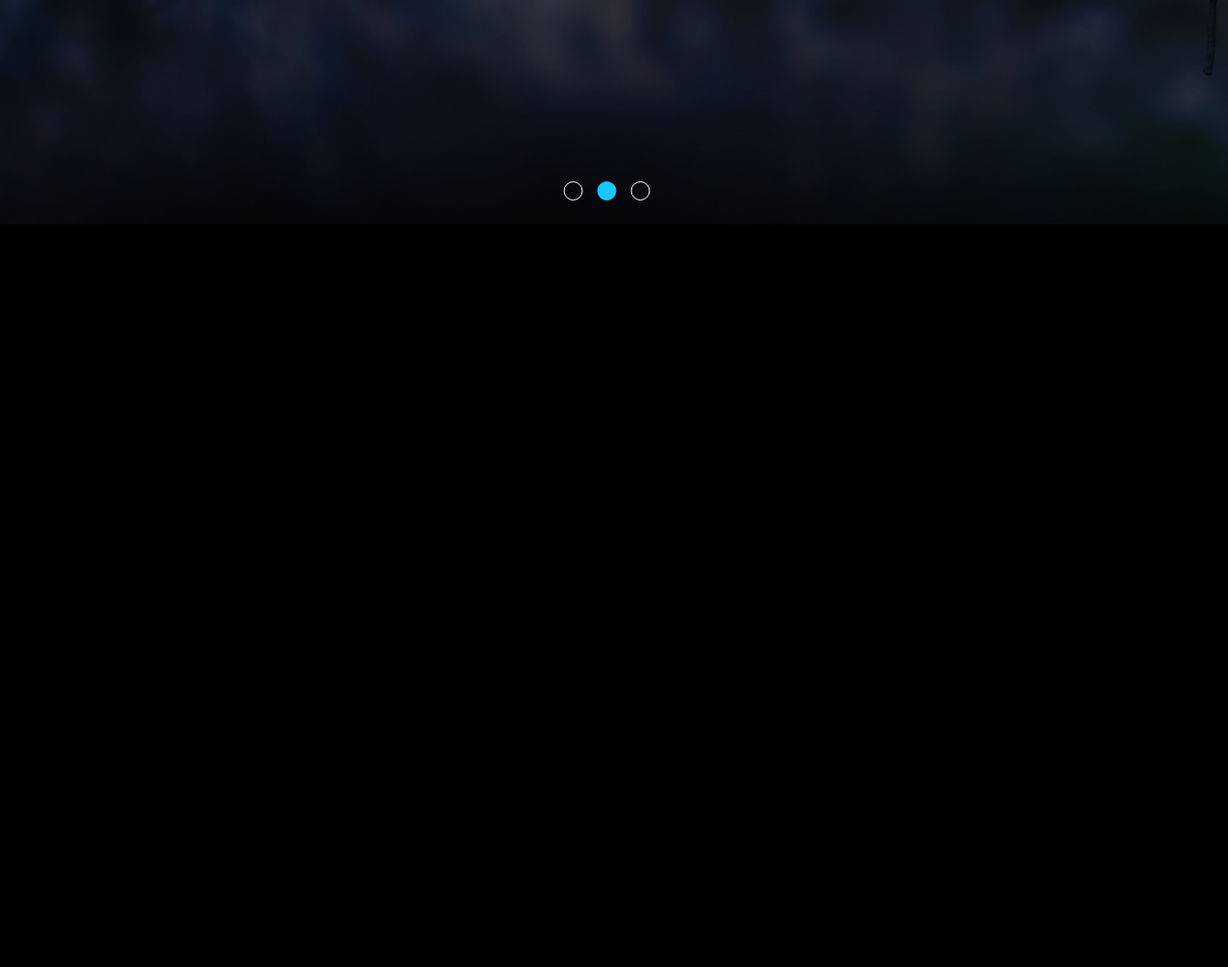
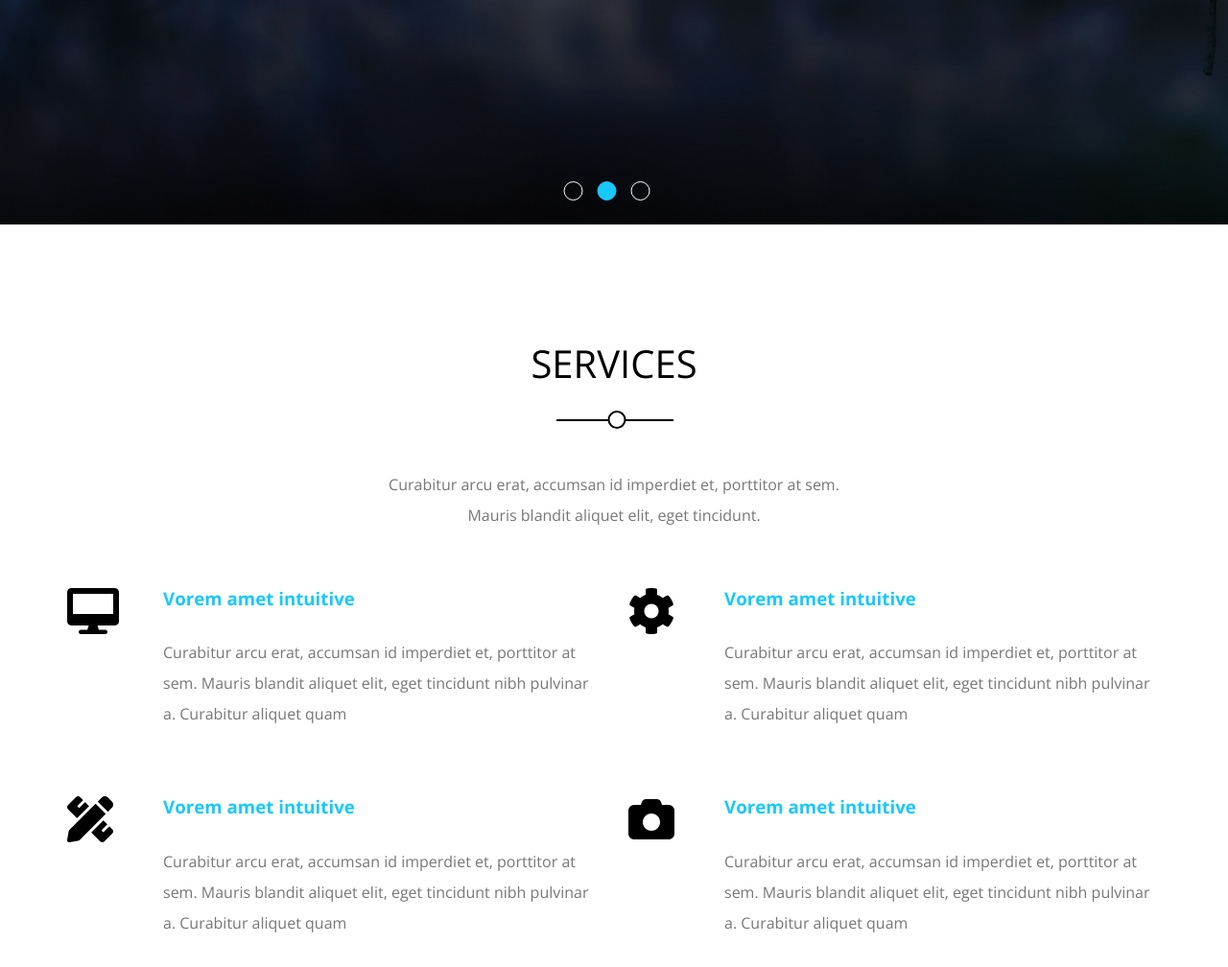
Before and after one commit to MuStaFaKhaShaBa/temp-two, a plain HTML site: page index.html in a window 1280 px wide. Shown: the part 566-1574 px from the top of the page at 96% size. Before the commit the page ends 800 px from the top, so only its background shows below. Drawn offline with nearby package versions, Linux system fonts and the light colour scheme.

Commit message:
added Services Section

```diff
--- a/css/style.css
+++ b/css/style.css
@@ -4,7 +4,6 @@ html {
 
 body {
   font-family: "Open Sans", sans-serif;
-  background-color: black;
 }
 
 .container {
@@ -281,4 +280,118 @@ header .container nav .links ul li .active::after {
   border: 1px solid #19c8fa;
   background-color: #19c8fa;
 }
+
+.services {
+  padding: 60px 0;
+}
+
+.services .container .heading {
+  display: -webkit-box;
+  display: -ms-flexbox;
+  display: flex;
+  -webkit-box-pack: center;
+      -ms-flex-pack: center;
+          justify-content: center;
+  -webkit-box-align: center;
+      -ms-flex-align: center;
+          align-items: center;
+  -ms-flex-wrap: nowrap;
+      flex-wrap: nowrap;
+  -webkit-box-orient: vertical;
+  -webkit-box-direction: normal;
+      -ms-flex-flow: column;
+          flex-flow: column;
+  margin-bottom: 40px;
+}
+
+.services .container .service {
+  display: -ms-grid;
+  display: grid;
+  -ms-grid-columns: (minmax(400px, 1fr))[auto-fit];
+      grid-template-columns: repeat(auto-fit, minmax(400px, 1fr));
+  gap: 30px;
+}
+
+.services .container .service > div {
+  display: -webkit-box;
+  display: -ms-flexbox;
+  display: flex;
+  margin: 20px 0;
+}
+
+.services .container .service > div i {
+  -ms-flex-preferred-size: 100px;
+      flex-basis: 100px;
+}
+
+.services .container .service > div div {
+  -webkit-box-flex: 1;
+      -ms-flex: 1;
+          flex: 1;
+}
+
+.services .container .service > div div h3 {
+  color: #19c8fa;
+  margin-bottom: 30px;
+}
+
+.services .container .service > div div p {
+  line-height: 2;
+  color: #777;
+}
+
+@media (max-width: 767px) {
+  .services .container .service > div {
+    -webkit-box-orient: vertical;
+    -webkit-box-direction: normal;
+        -ms-flex-flow: column;
+            flex-flow: column;
+    text-align: center;
+  }
+}
+
+.speacial-heading {
+  font-size: 40px;
+  font-weight: normal;
+  position: relative;
+  padding: 35px 0;
+  display: inline-block;
+}
+
+.speacial-heading::after {
+  content: "";
+  position: absolute;
+  top: 100%;
+  right: 25px;
+  margin: 0px;
+  padding: 0px;
+  width: 120px;
+  border: 1px solid black;
+  z-index: 2;
+}
+
+.speacial-heading::before {
+  content: "";
+  width: 15px;
+  height: 15px;
+  border: 2px solid black;
+  border-radius: 50%;
+  position: absolute;
+  top: 92.5%;
+  right: 48%;
+  margin: 0px;
+  padding: 0px;
+  -webkit-transform: translateX(50%);
+          transform: translateX(50%);
+  background-color: white;
+  z-index: 3;
+}
+
+.speacial-heading + p {
+  color: #777;
+  margin-top: 25px;
+  max-width: 500px;
+  text-align: center;
+  line-height: 2;
+}
 /*# sourceMappingURL=style.css.map */
--- a/index.html
+++ b/index.html
@@ -24,11 +24,11 @@
             <i class="fas fa-bars menu-nav"></i>
             <ul>
               <li><a class="active" href="#">Home</a></li>
-              <li><a href="#">Services</a></li>
-              <li><a href="#">Portfolio</a></li>
-              <li><a href="#">About</a></li>
-              <li><a href="#">Pricing</a></li>
-              <li><a href="#">Contact</a></li>
+              <li><a href="#services">Services</a></li>
+              <li><a href="#partfolio">Portfolio</a></li>
+              <li><a href="#about">About</a></li>
+              <li><a href="#pricing">Pricing</a></li>
+              <li><a href="#contact">Contact</a></li>
             </ul>
           </div>
           <i class="fas fa-search search-icon"></i>
@@ -45,9 +45,9 @@
           </h2>
           <p>
             Curabitur arcu erat, accumsan id imperdiet et, porttitor at sem.
-          Mauris blandit aliquet elit, eget tincidunt nibh pulvinar a. Curabitur
-          aliquet quam. Accumsan id imperdiet et, porttitor at sem. Mauris
-          blandit aliquet elit, eget tincidunt.
+            Mauris blandit aliquet elit, eget tincidunt nibh pulvinar a.
+            Curabitur aliquet quam. Accumsan id imperdiet et, porttitor at sem.
+            Mauris blandit aliquet elit, eget tincidunt.
           </p>
         </div>
       </div>
@@ -61,5 +61,62 @@
         <li></li>
       </ul>
     </div>
+    <section class="services" id="services">
+      <div class="container">
+        <div class="heading">
+          <h1 class="speacial-heading">SERVICES</h1>
+          <p>
+            Curabitur arcu erat, accumsan id imperdiet et, porttitor at sem.
+            Mauris blandit aliquet elit, eget tincidunt.
+          </p>
+        </div>
+        <div class="service">
+          <div>
+            <i class="fas fa-desktop fa-3x"></i>
+            <div class="text">
+              <h3>Vorem amet intuitive</h3>
+              <p>
+                Curabitur arcu erat, accumsan id imperdiet et, porttitor at sem.
+                Mauris blandit aliquet elit, eget tincidunt nibh pulvinar a.
+                Curabitur aliquet quam
+              </p>
+            </div>
+          </div>
+          <div>
+            <i class="fas fa-cog fa-3x"></i>
+            <div class="text">
+              <h3>Vorem amet intuitive</h3>
+              <p>
+                Curabitur arcu erat, accumsan id imperdiet et, porttitor at sem.
+                Mauris blandit aliquet elit, eget tincidunt nibh pulvinar a.
+                Curabitur aliquet quam
+              </p>
+            </div>
+          </div>
+          <div>
+            <i class="fas fa-pencil-ruler fa-3x"></i>
+            <div class="text">
+              <h3>Vorem amet intuitive</h3>
+              <p>
+                Curabitur arcu erat, accumsan id imperdiet et, porttitor at sem.
+                Mauris blandit aliquet elit, eget tincidunt nibh pulvinar a.
+                Curabitur aliquet quam
+              </p>
+            </div>
+          </div>
+          <div>
+            <i class="fas fa-camera fa-3x"></i>
+            <div class="text">
+              <h3>Vorem amet intuitive</h3>
+              <p>
+                Curabitur arcu erat, accumsan id imperdiet et, porttitor at sem.
+                Mauris blandit aliquet elit, eget tincidunt nibh pulvinar a.
+                Curabitur aliquet quam
+              </p>
+            </div>
+          </div>
+        </div>
+      </div>
+    </section>
   </body>
 </html>
```
Also changed, not shown: 1 other file. Lines whose indentation alone changed are shown as unchanged.
